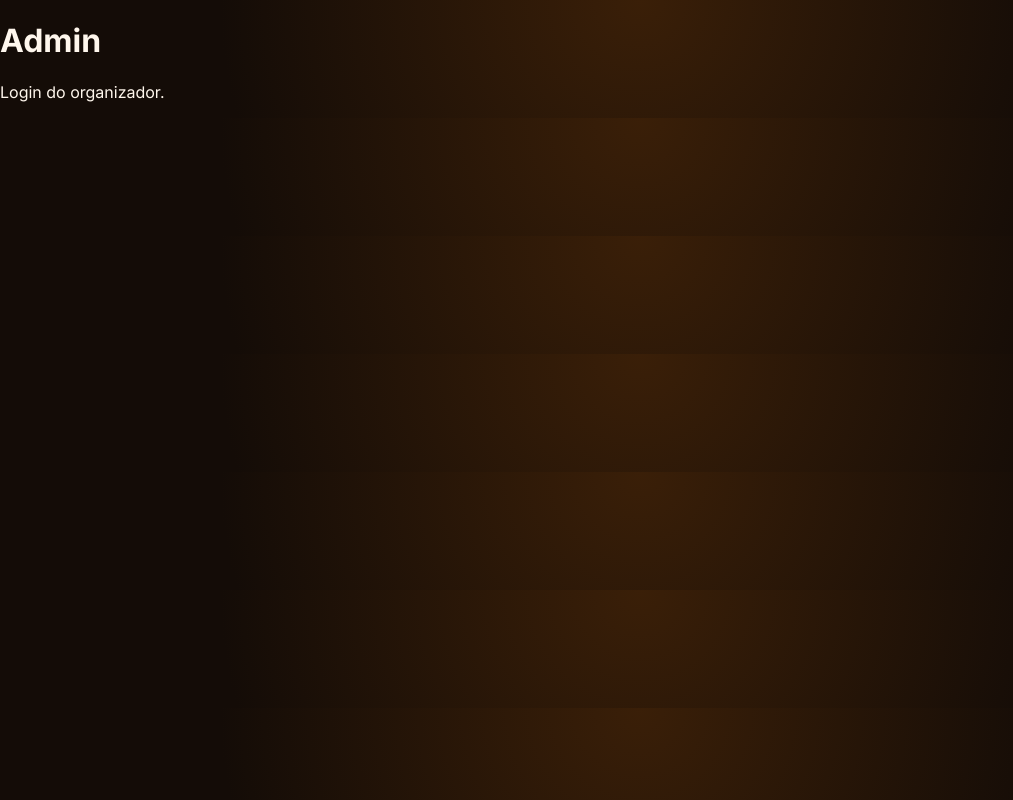
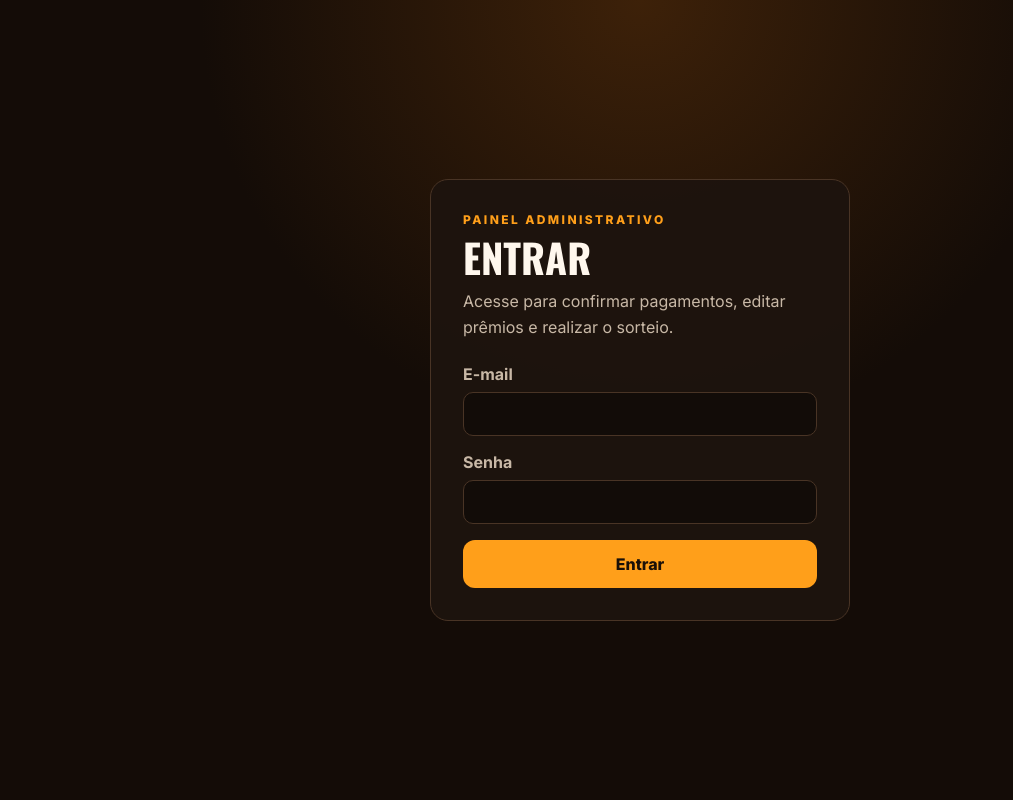
Before and after one commit to flavioanalistadesistema/rifa-frontend, a React (Vite) app: page /admin/login in a window 1280 px wide. Shown: the whole page, without its empty margins (0-1013 px from the left). Built offline with nearby package versions, Linux system fonts and the light colour scheme; no server answers.

Commit message:
feat(auth): implement admin login flow

```diff
--- /dev/null
+++ b/src/pages/AdminLoginPage.module.css
@@ -0,0 +1,86 @@
+.page {
+  display: grid;
+  min-height: 100vh;
+  place-items: center;
+  padding: 24px;
+  background: radial-gradient(circle at top, #3d2109 0, #140c07 440px);
+}
+
+.card {
+  width: min(420px, 100%);
+  padding: 32px;
+  border: 1px solid var(--line);
+  border-radius: 18px;
+  background: rgba(29, 20, 14, 0.94);
+}
+
+.eyebrow {
+  display: block;
+  color: var(--accent);
+  font-size: 0.75rem;
+  font-weight: 800;
+  letter-spacing: 0.2em;
+  text-transform: uppercase;
+}
+
+.title {
+  margin: 10px 0 0;
+  font-family: Oswald, sans-serif;
+  font-size: 2.5rem;
+  line-height: 1;
+  text-transform: uppercase;
+}
+
+.description {
+  margin: 12px 0 0;
+  color: var(--muted);
+  line-height: 1.6;
+}
+
+.form {
+  display: grid;
+  gap: 16px;
+  margin-top: 24px;
+}
+
+.field {
+  display: grid;
+  gap: 8px;
+  color: var(--muted);
+  font-weight: 700;
+}
+
+.field input {
+  min-height: 44px;
+  padding: 0 12px;
+  border: 1px solid var(--line);
+  border-radius: 10px;
+  background: #120c08;
+  color: var(--text);
+}
+
+.field input:focus {
+  outline: 2px solid rgba(255, 159, 26, 0.35);
+  border-color: var(--accent);
+}
+
+.error {
+  margin: 0;
+  color: #ffb4a8;
+  font-size: 0.9rem;
+}
+
+.button {
+  min-height: 48px;
+  border: 0;
+  border-radius: 12px;
+  background: var(--accent);
+  color: #1a1008;
+  font-weight: 900;
+  cursor: pointer;
+}
+
+.button:disabled {
+  cursor: not-allowed;
+  opacity: 0.7;
+}
--- a/src/pages/AdminLoginPage.tsx
+++ b/src/pages/AdminLoginPage.tsx
@@ -1,8 +1,85 @@
+import { zodResolver } from "@hookform/resolvers/zod";
+import { useMutation } from "@tanstack/react-query";
+import { useForm } from "react-hook-form";
+import { useNavigate } from "react-router-dom";
+import { z } from "zod";
+import { login } from "../services/auth";
+import { saveAuthToken } from "../services/auth-token";
+import styles from "./AdminLoginPage.module.css";
+
+const loginSchema = z.object({
+  email: z.string().email("Informe um e-mail válido."),
+  password: z.string().min(6, "Informe sua senha."),
+});
+
+type LoginFormData = z.infer<typeof loginSchema>;
+
 export function AdminLoginPage() {
+  const navigate = useNavigate();
+
+  const {
+    register,
+    handleSubmit,
+    formState: { errors },
+  } = useForm<LoginFormData>({
+    resolver: zodResolver(loginSchema),
+    defaultValues: {
+      email: "",
+      password: "",
+    },
+  });
+
+  const loginMutation = useMutation({
+    mutationFn: login,
+    onSuccess: (data) => {
+      saveAuthToken(data.token);
+      navigate("/admin");
+    },
+  });
+
+  function handleLogin(data: LoginFormData) {
+    loginMutation.mutate(data);
+  }
+
   return (
-    <main>
-      <h1>Admin</h1>
-      <p>Login do organizador.</p>
+    <main className={styles.page}>
+      <section className={styles.card}>
+        <span className={styles.eyebrow}>Painel administrativo</span>
+        <h1 className={styles.title}>Entrar</h1>
+        <p className={styles.description}>
+          Acesse para confirmar pagamentos, editar prêmios e realizar o sorteio.
+        </p>
+
+        <form className={styles.form} onSubmit={handleSubmit(handleLogin)}>
+          <label className={styles.field}>
+            E-mail
+            <input type="email" {...register("email")} />
+            {errors.email && (
+              <span className={styles.error}>{errors.email.message}</span>
+            )}
+          </label>
+
+          <label className={styles.field}>
+            Senha
+            <input type="password" {...register("password")} />
+            {errors.password && (
+              <span className={styles.error}>{errors.password.message}</span>
+            )}
+          </label>
+
+          {loginMutation.isError && (
+            <p className={styles.error}>{loginMutation.error.message}</p>
+          )}
+
+          <button
+            className={styles.button}
+            type="submit"
+            disabled={loginMutation.isPending}
+          >
+            {loginMutation.isPending ? "Entrando..." : "Entrar"}
+          </button>
+        </form>
+      </section>
     </main>
   );
 }
--- a/src/routes/router.tsx
+++ b/src/routes/router.tsx
@@ -11,4 +11,8 @@ export const router = createBrowserRouter([
     path: "/admin/login",
     element: <AdminLoginPage />,
   },
+  {
+    path: "/admin",
+    element: <p>Dashboard admin</p>,
+  }
 ]);
--- /dev/null
+++ b/src/services/auth-token.ts
@@ -0,0 +1,13 @@
+const AUTH_TOKEN_KEY = "rifa_admin_token";
+
+export function saveAuthToken(token: string) {
+    localStorage.setItem(AUTH_TOKEN_KEY, token);
+}
+
+export function getAuthToken() {
+    return localStorage.getItem(AUTH_TOKEN_KEY);
+}
+
+export function removeAuthToken() {
+    localStorage.removeItem(AUTH_TOKEN_KEY);
+}
--- /dev/null
+++ b/src/services/auth.ts
@@ -0,0 +1,30 @@
+import { apiFetch } from "./api";
+
+type LoginPayload = {
+    email: string;
+    password: string;
+};
+
+type LoginResponse = {
+    token: string;
+};
+
+type MeResponse = {
+    admin: {
+        email: string;
+        role: string;
+    };
+};
+
+export function login(payload: LoginPayload) {
+    return apiFetch<LoginResponse>("/auth/login", {
+        method: "POST",
+        body: JSON.stringify(payload),
+    });
+}
+
+export function getMe(token: string) {
+    return apiFetch<MeResponse>("/auth/me", {
+        token,
+    });
+}
```
